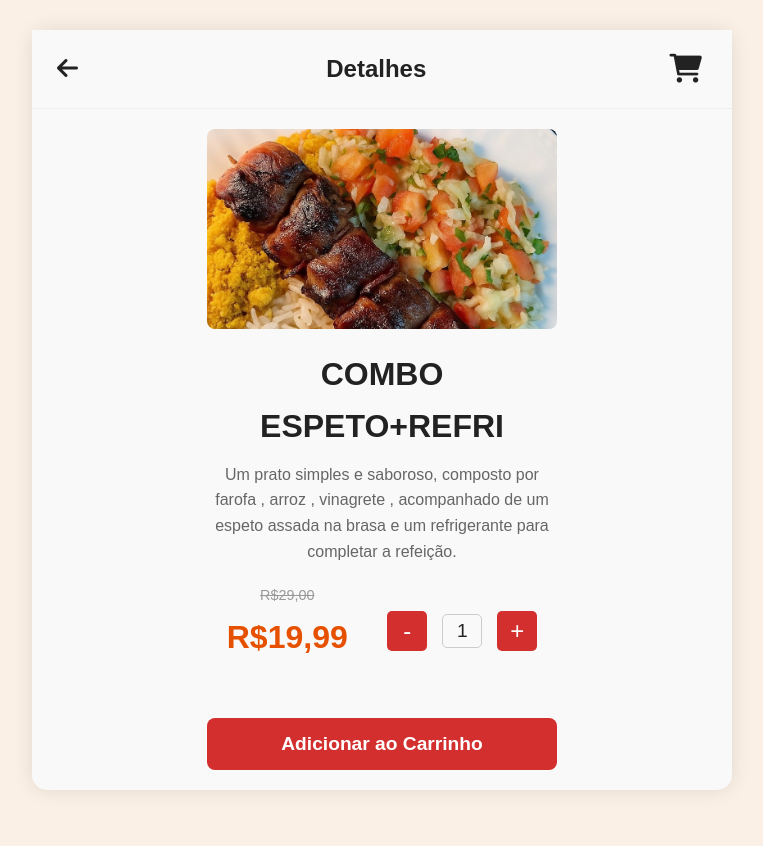
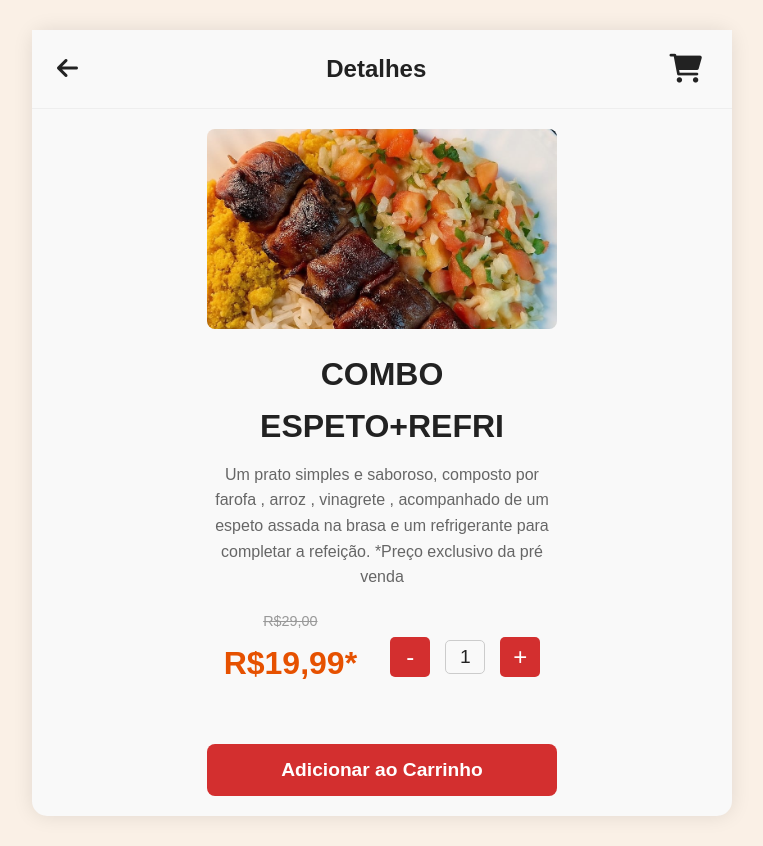
Before and after one commit to joaovitorcj2020-cmd/nabrasa, a plain HTML site: page detalhe-combo.html in a window 1280 px wide. Shown: the whole page, without its empty margins (258-1021 px from the left). Before the commit the page ends 820 px from the top, so only its background shows below. Drawn offline with Linux system fonts and the light colour scheme.

Commit message:
Add files via upload

```diff
--- a/detalhe-combo.html
+++ b/detalhe-combo.html
@@ -25,13 +25,15 @@
 
             <div class="product-info">
                 <h2>COMBO ESPETO+REFRI</h2>
-                <p>Um prato simples e saboroso, composto por farofa , arroz , vinagrete , acompanhado de um espeto assada na brasa e um refrigerante para completar a refeição.</p>
+                <p>Um prato simples e saboroso, composto por farofa , arroz , vinagrete , acompanhado de um espeto assada na brasa e um refrigerante para completar a refeição.
+                    *Preço exclusivo da pré venda
+                </p>
             </div>
 
             <div class="price-box">
                 <div class="price-display">
                     <p class="original-price" style="display: block;">R$29,00</p>
-                    <p class="discount-price">R$19,99</p>
+                    <p class="discount-price">R$19,99*</p>
                 </div>
 
                 <div class="quantity-control">
```
